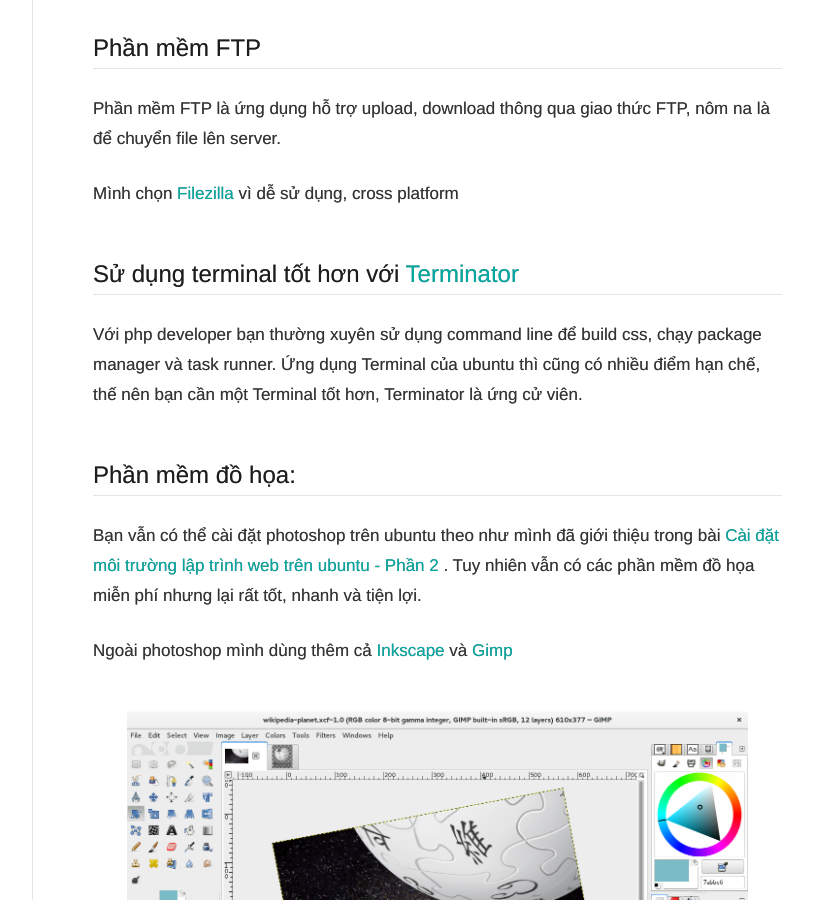
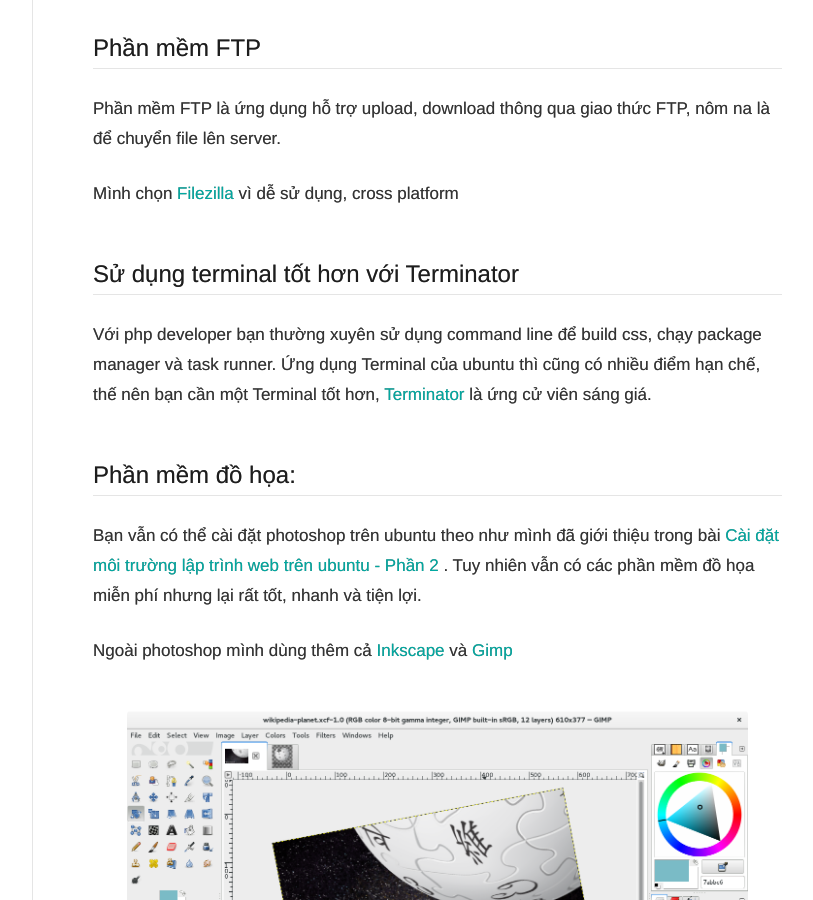
Before and after one commit to nguyentest/laptrinhcuocsong, a Jekyll site: the page built from _posts/2017-10-26-lap-trinh-tren-ubuntu-cac-phan-mem-web-developer-can-cai-dat.md, in a window 1280 px wide and 900 px high, scrolled down 3295 px. Shown: the whole window, without its empty margins (358-1171 px from the left). Built offline with Jekyll 4.4.1, drawn with Linux system fonts in a browser that asks for light colours.

Commit message:
Update 2017-10-26-lap-trinh-tren-ubuntu-cac-phan-mem-web-developer-can-cai-dat.md

```diff
--- a/_posts/2017-10-26-lap-trinh-tren-ubuntu-cac-phan-mem-web-developer-can-cai-dat.md
+++ b/_posts/2017-10-26-lap-trinh-tren-ubuntu-cac-phan-mem-web-developer-can-cai-dat.md
@@ -60,9 +60,9 @@
 
 Mình chọn [Filezilla](https://filezilla-project.org/) vì dễ sử dụng, cross platform
 
-## Sử dụng terminal tốt hơn với [Terminator](https://viblo.asia/p/terminal-bot-te-nhat-va-de-su-dung-voi-terminator-va-zsh-tren-ubuntu-pDOKjkrXzPr)
+## Sử dụng terminal tốt hơn với Terminator
 
-Với php developer bạn thường xuyên sử dụng command line để build css, chạy package manager và task runner. Ứng dụng Terminal của ubuntu thì cũng có nhiều điểm hạn chế, thế nên bạn cần một Terminal tốt hơn, Terminator là ứng cử viên.
+Với php developer bạn thường xuyên sử dụng command line để build css, chạy package manager và task runner. Ứng dụng Terminal của ubuntu thì cũng có nhiều điểm hạn chế, thế nên bạn cần một Terminal tốt hơn, [Terminator](https://viblo.asia/p/terminal-bot-te-nhat-va-de-su-dung-voi-terminator-va-zsh-tren-ubuntu-pDOKjkrXzPr) là ứng cử viên sáng giá.
 
 ## Phần mềm đồ họa:
 
```
